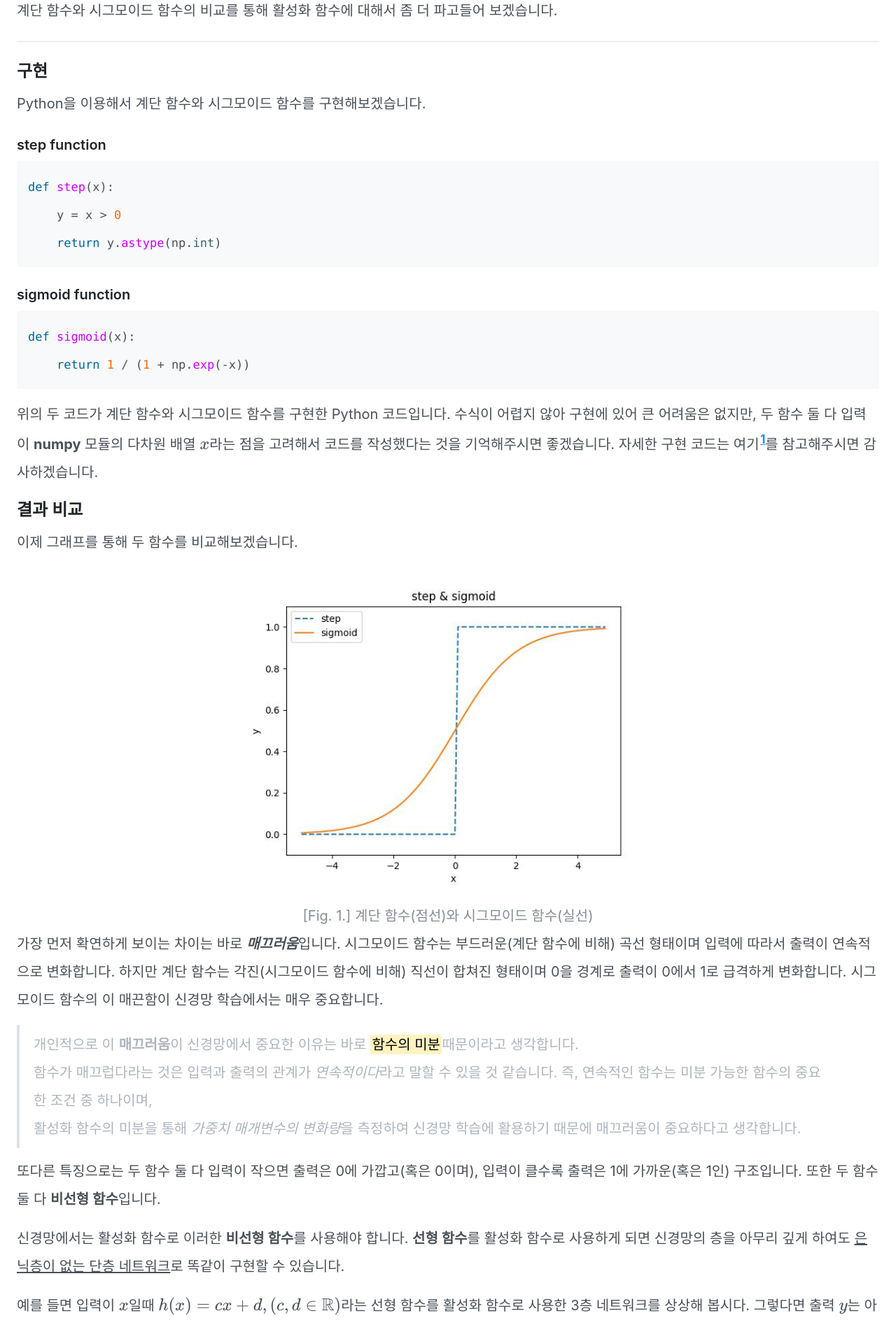
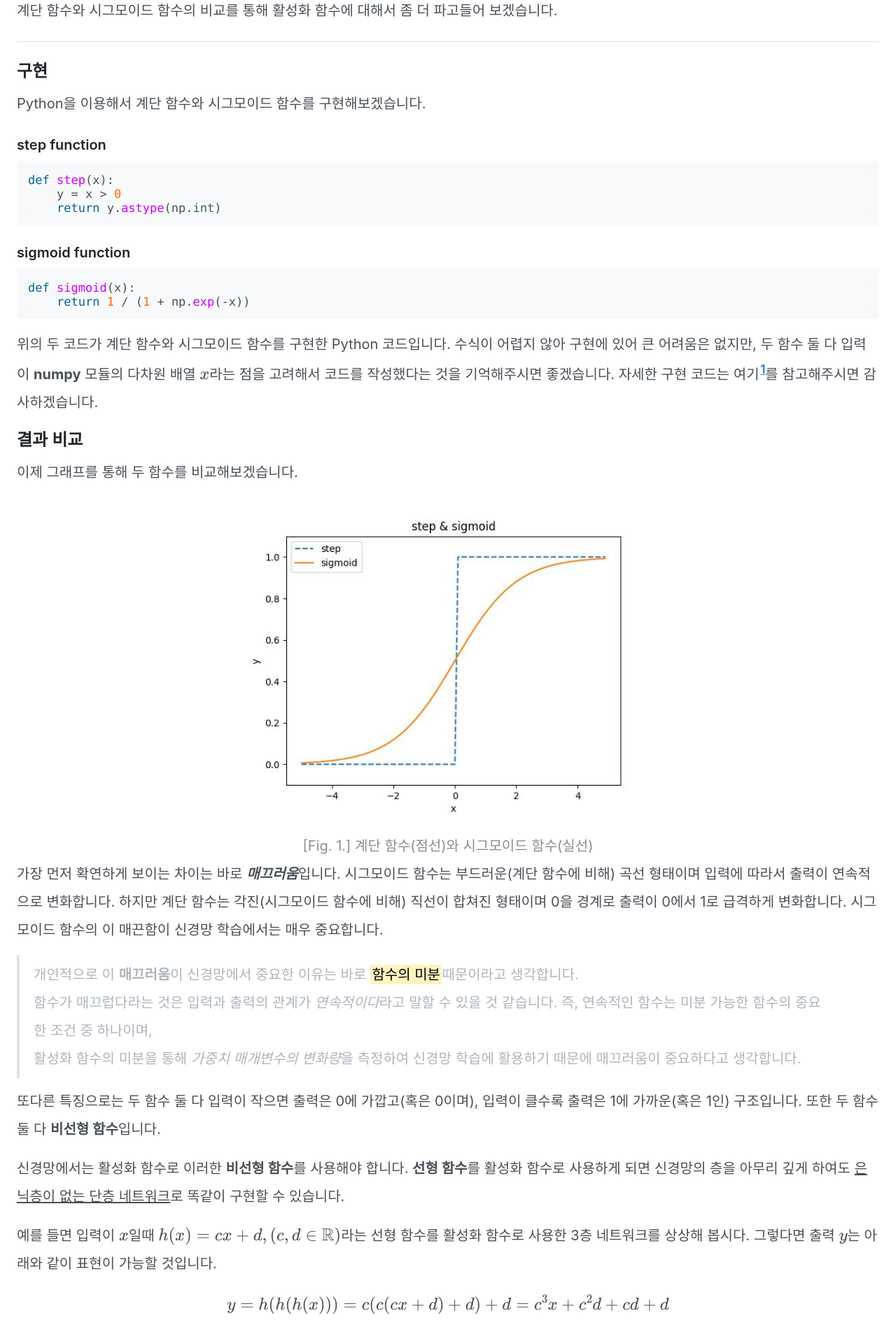
Before and after one commit to mngupark/mngupark.github.io, a Jekyll site: the page built from index.html, in a window 1280 px wide. Shown: the part 977-2871 px from the top of the page at 70% size. Built offline with Jekyll 4.4.1, drawn with Linux system fonts in a browser that asks for light colours; emoji names are drawn with the system emoji font; formulas are drawn with MathJax 3; the list of posts is cut into pages by our own code.

Commit message:
reduce line height of codes from 2 to 1.5

```diff
--- a/_sass/_code.scss
+++ b/_sass/_code.scss
@@ -24,6 +24,7 @@ pre {
   margin-bottom: var(--spacer);
   background-color: var(--code-bg);
   border-radius: var(--border-radius);
+  line-height: var(--code-line-height);
 
   pre {
     margin-bottom: 0;
--- a/_sass/_variables.scss
+++ b/_sass/_variables.scss
@@ -52,6 +52,7 @@
 
   --code-font: SFMono-Regular, Menlo, Monaco, Consolas, "Liberation Mono",
     "Courier New", monospace;
+  --code-line-height: 1.0;
   --code-color: var(--grape);
   --code-bg: var(--gray-000);
 
```
